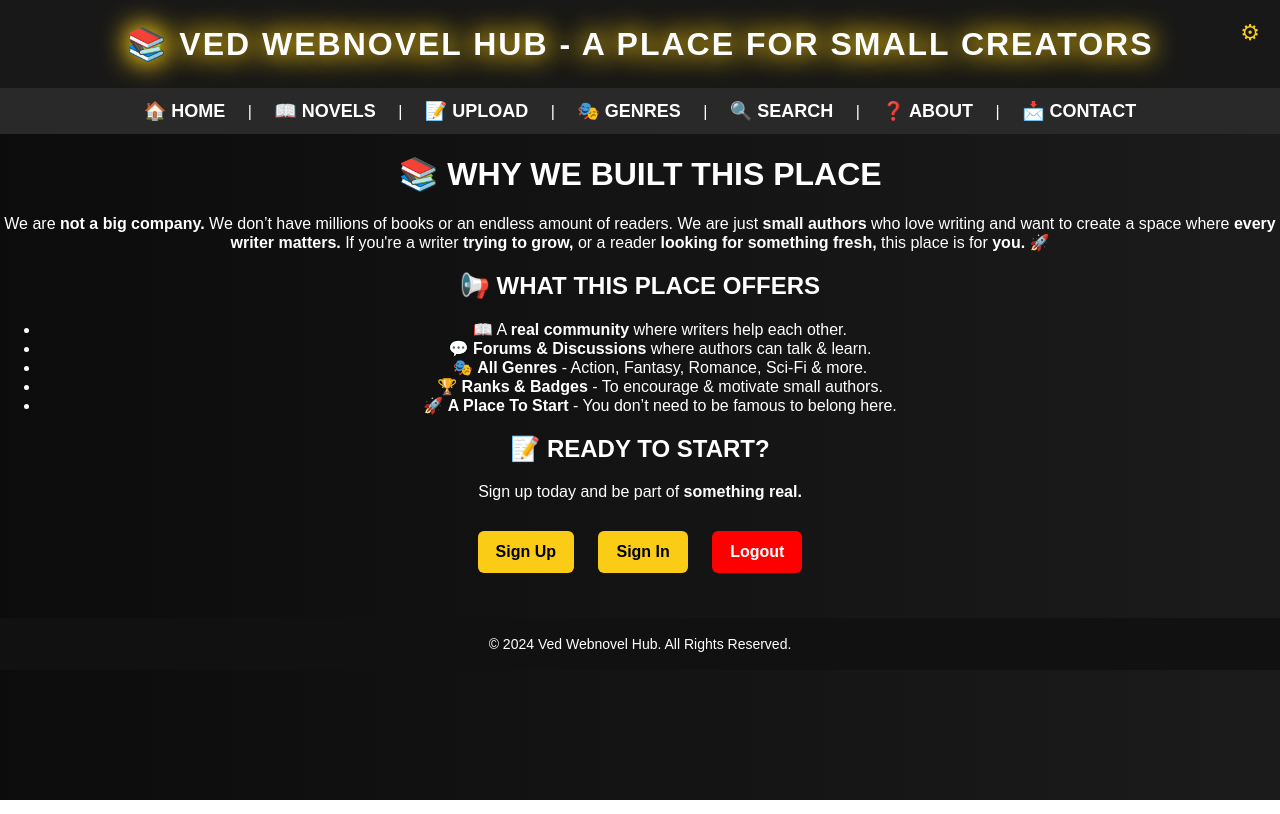
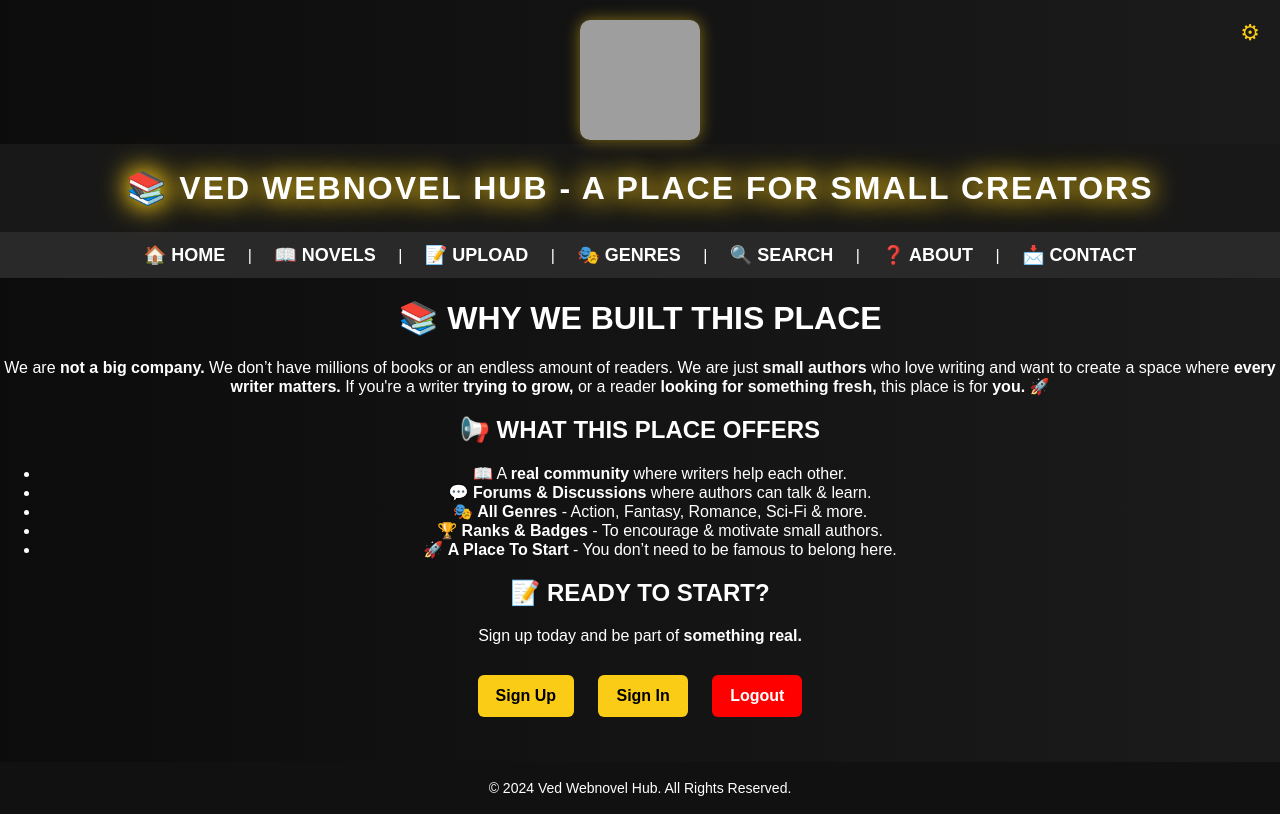
Before and after one commit to Yoi-Nakama/-Ved-Webnovel-Hub, a plain HTML site: page index.html in a window 1280 px wide. Drawn offline with Linux system fonts and the light colour scheme; grey boxes are pictures that could not be loaded.

Commit message:
Update index.html

```diff
--- a/index.html
+++ b/index.html
@@ -4,6 +4,10 @@
     <meta charset="UTF-8">
     <meta name="viewport" content="width=device-width, initial-scale=1.0">
     <title>📚 VED WEBNOVEL HUB - HOME</title>
+
+    <!-- 🔥 Added Your Image Here -->
+    <link rel="icon" href="https://raw.githubusercontent.com/Yoi-Nakama/-Ved-Webnovel-Hub/main/icon.jpg" type="image/png">
+
     <style>
         /* 🔥 GLOBAL STYLES */
         body {
@@ -98,6 +102,19 @@
             font-size: 14px;
             margin-top: 35px;
         }
+
+        /* 🔥 LOGO IMAGE */
+        .logo-container {
+            margin-top: 20px;
+        }
+
+        .logo {
+            width: 120px;
+            height: 120px;
+            border-radius: 10px;
+            box-shadow: 0 0 15px rgba(250, 204, 21, 0.5);
+        }
+
     </style>
     <script>
         function logoutUser() {
@@ -114,6 +131,11 @@
 
     <!-- 🔥 SETTINGS BUTTON -->
     <div class="settings-btn" onclick="goToSettings()">⚙</div>
+
+    <!-- 🔥 LOGO (Newly Added) -->
+    <div class="logo-container">
+        <img src="https://raw.githubusercontent.com/Yoi-Nakama/-Ved-Webnovel-Hub/main/icon.jpg" alt="Website Logo" class="logo">
+    </div>
 
     <!-- 🔥 HEADER -->
     <header>
@@ -164,5 +186,6 @@
     <footer>
         &copy; 2024 Ved Webnovel Hub. All Rights Reserved.
     </footer>
+
 </body>
 </html>
```
